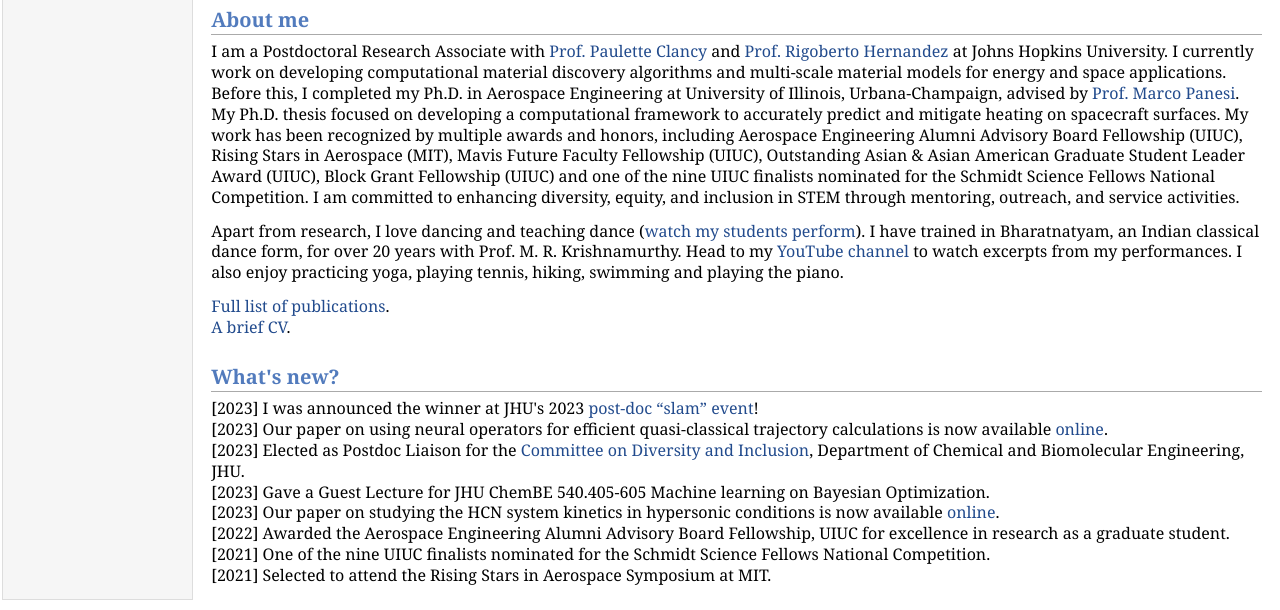
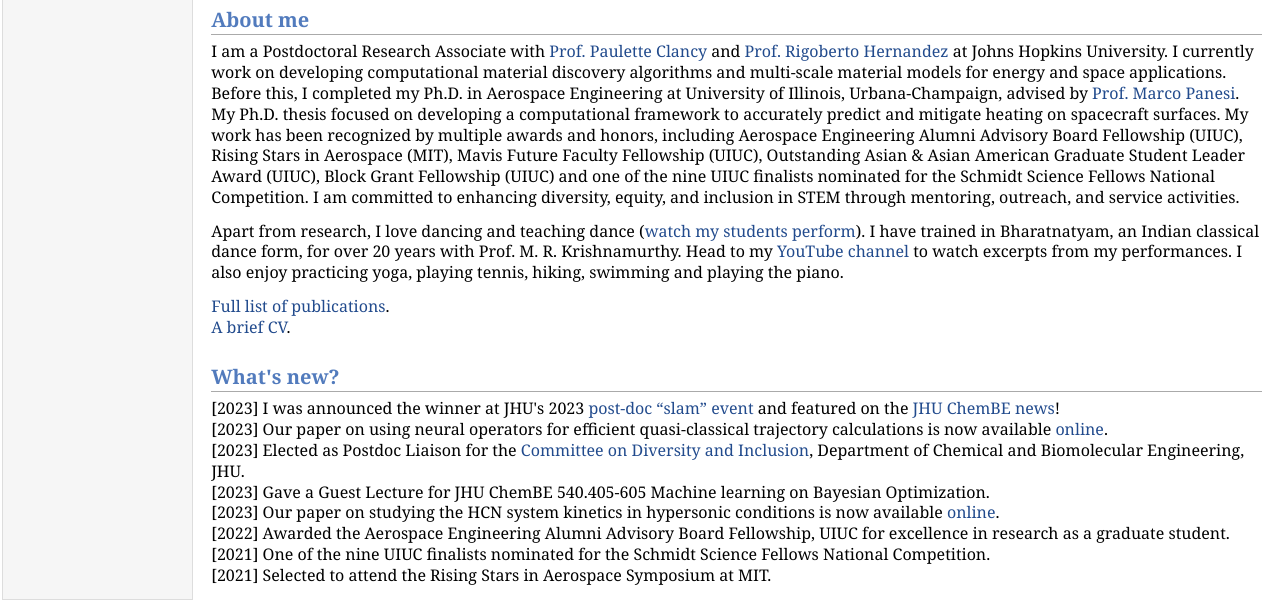
Before and after one commit to msharmap/msharmap.github.io, a plain HTML site: page index.html in a window 1280 px wide. Shown: the part 463-1073 px from the top of the page. Drawn offline with Linux system fonts and the light colour scheme.

Commit message:
Mod(index): Added news about postdoc SLAM

```diff
--- a/index.html
+++ b/index.html
@@ -43,7 +43,7 @@ I am committed to enhancing diversity, equity, and inclusion in STEM through men
 <a href="CV.html">A brief CV</a>.
 </p>
 <h2>What's new?</h2>
-<p>[2023] I was announced the winner at JHU's 2023 <a href="https://www.jhpda.jhmi.edu/2023jhpdaconference" target=&ldquo;blank&rdquo;>post-doc &ldquo;slam&rdquo; event</a>!<br />
+<p>[2023] I was announced the winner at JHU's 2023 <a href="https://www.jhpda.jhmi.edu/2023jhpdaconference" target=&ldquo;blank&rdquo;>post-doc &ldquo;slam&rdquo; event</a> and featured on the <a href="https://engineering.jhu.edu/chembe/news/postdoc-wins-three-minute-slam-competition/" target=&ldquo;blank&rdquo;>JHU ChemBE news</a>!<br />
 [2023] Our paper on using neural operators for efficient quasi-classical trajectory calculations is now available <a href="https://pubs.rsc.org/en/content/articlehtml/2023/cp/d2cp05506f" target=&ldquo;blank&rdquo;>online</a>.<br />
 [2023] Elected as Postdoc Liaison for the <a href="https://engineering.jhu.edu/chembe/diversity-and-inclusion/committee-on-diversity-and-inclusion-cdi/" target=&ldquo;blank&rdquo;>Committee on Diversity and Inclusion</a>, Department of Chemical and Biomolecular Engineering, JHU.<br />
 [2023] Gave a Guest Lecture for JHU ChemBE 540.405-605 Machine learning on Bayesian Optimization.<br />
```
Also changed, not shown: 1 other file.
